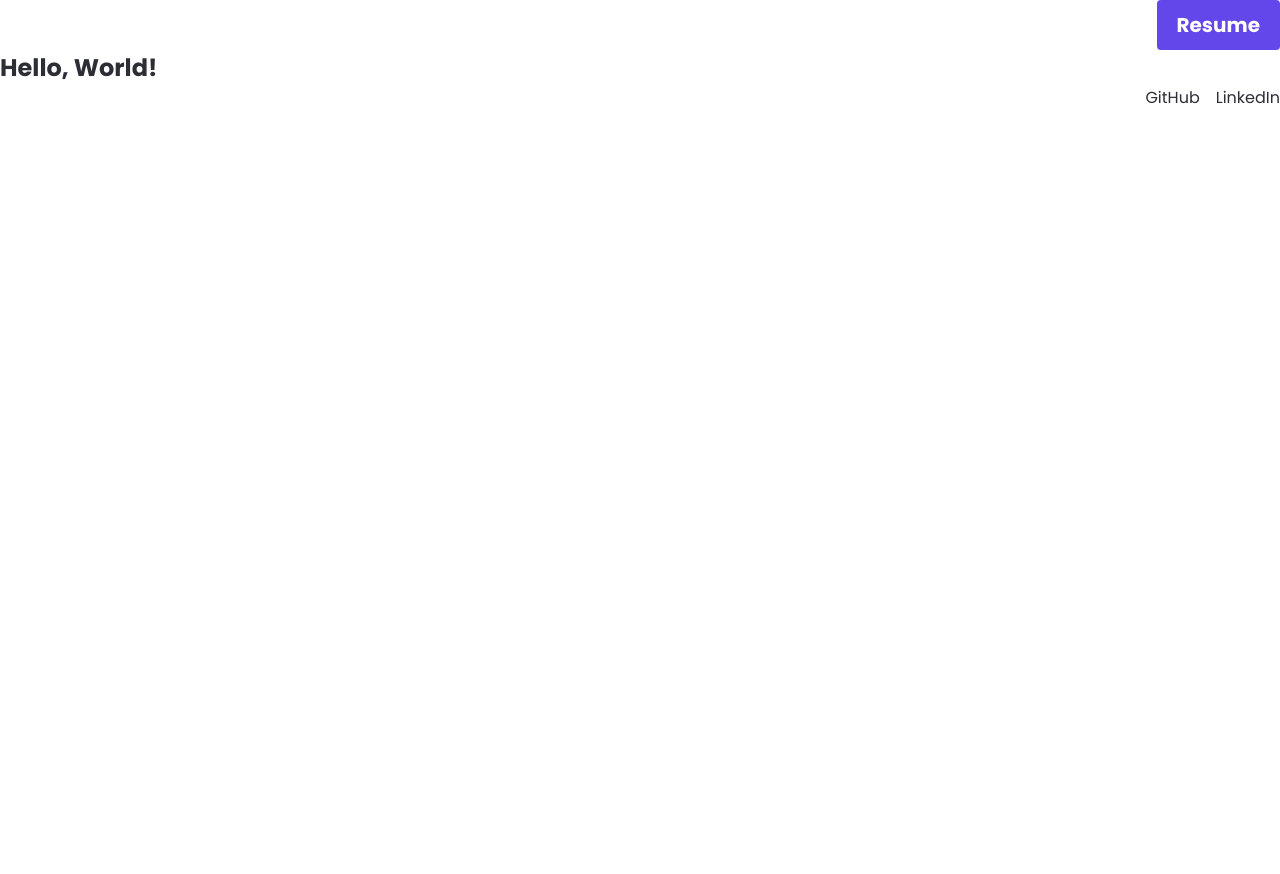
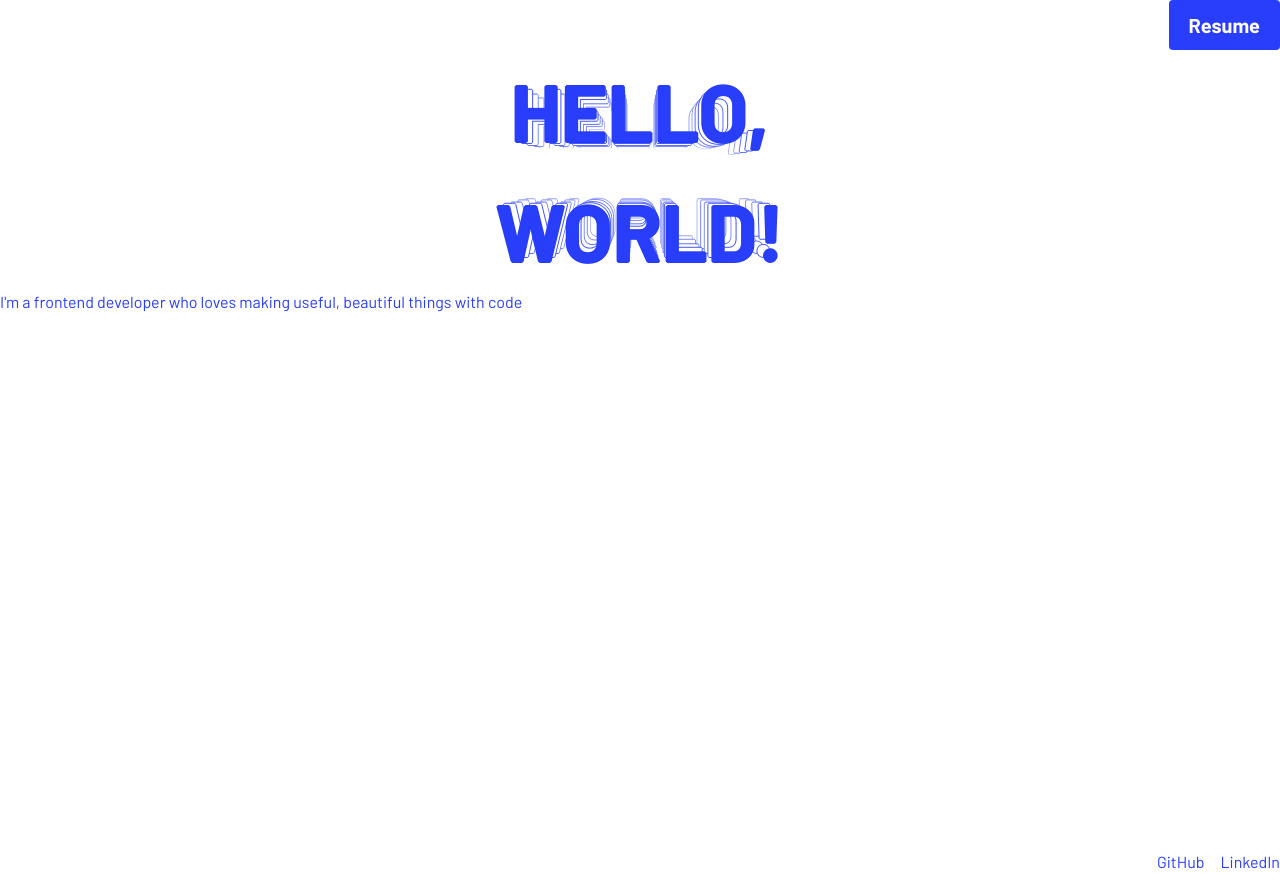
Before and after one commit to chonginator/benchong.dev, a Gatsby site: page / in a window 1280 px wide. Before the commit the page ends 800 px from the top, so only its background shows below. Built offline with nearby package versions, Linux system fonts and the light colour scheme; Gatsby itself is replaced by a stand-in of ours.

Commit message:
Added a silhouette text component for the hero section and updated the site colours

```diff
--- a/gatsby-config.js
+++ b/gatsby-config.js
@@ -32,7 +32,7 @@ module.exports = {
       resolve: `gatsby-plugin-google-fonts`,
       options: {
         fonts: [
-          `Poppins:400,700`
+          `Barlow:400,700`
         ],
         display: 'swap'
       }
--- a/package.json
+++ b/package.json
@@ -18,6 +18,7 @@
     "@mdx-js/mdx": "^1.6.22",
     "@mdx-js/react": "^1.6.22",
     "babel-plugin-styled-components": "^2.0.7",
+    "color": "^4.2.3",
     "gatsby": "^4.17.1",
     "gatsby-plugin-google-fonts": "^1.0.1",
     "gatsby-plugin-image": "^2.17.0",
--- a/src/components/Button/Button.js
+++ b/src/components/Button/Button.js
@@ -18,7 +18,7 @@ const ButtonWrapper = styled.button`
     font-size: 1.25rem;
     font-weight: ${WEIGHTS.bold};
     color: ${COLOURS.primary};
-    background-color: ${COLOURS.highlight};
+    background-color: ${COLOURS.text};
     border: none;
     border-radius: 4px;
     cursor: pointer;
--- a/src/components/Hero/Hero.js
+++ b/src/components/Hero/Hero.js
@@ -1,11 +1,20 @@
 import React from "react"
+import styled from "styled-components"
+
+import SilhouetteText from "../SilhouetteText"
 
 const Hero = () => {
     return (
-        <section>
-            <h1>Hello, World!</h1>
-        </section>
+        <HeroSection>
+            <SilhouetteText text="Hello, World!"/>
+            <p>I'm a frontend developer who loves making useful, beautiful things with code</p>
+        </HeroSection>
     )
 }
 
+const HeroSection = styled.section`
+    /* border: 1px solid red; */
+    height: 100vh;
+`
+
 export default Hero
--- a/src/components/Layout/Layout.js
+++ b/src/components/Layout/Layout.js
@@ -85,7 +85,7 @@ const GlobalStyle = createGlobalStyle`
 
     /* My global styles */
     body {
-        font-family: 'Poppins', sans-serif;
+        font-family: 'Barlow', sans-serif;
         background-color: ${COLOURS.primary};
         color: ${COLOURS.text};
     }
--- /dev/null
+++ b/src/components/SilhouetteText/SilhouetteText.js
@@ -0,0 +1,63 @@
+import React from "react"
+import styled from "styled-components"
+
+import { COLOURS, WEIGHTS } from "../../constants"
+const Color = require("color")
+
+const SilhouetteText = ({
+    text,
+    numLayers=5,
+    scaleFactor=.05,
+    lightenFactor=.10
+}) => {
+    const silhouettes = new Array(numLayers).fill(text).map(
+        (text, index) =>
+            <Silhouette
+                className="silhouette"
+                key={index}
+                index={index}
+                numLayers={numLayers}
+                scaleFactor={scaleFactor}
+                lightenFactor={lightenFactor}
+            >
+                {text.split(' ').map(word =>
+                    <>
+                        {word}
+                        <br></br>
+                    </>
+                )}
+            </Silhouette>
+    )
+
+    return (
+        <SilhouetteWrapper>
+            {silhouettes}
+        </SilhouetteWrapper>
+    )
+}
+
+const SilhouetteWrapper = styled.div`
+    display: grid;
+    justify-content: center;
+`
+
+const TEXT_COLOUR = Color.hsl(COLOURS.text)
+const Silhouette = styled.div`
+    grid-column: 1;
+    grid-row: 1;
+    font-size: 5rem;
+    font-weight: 700;
+    text-align: center;
+    z-index: ${p => p.numLayers - p.index};
+    transform: scale(${p => 1 - (p.index * p.scaleFactor)});
+    color: ${p => p.index === 0 ? COLOURS.text : COLOURS.primary};
+    text-shadow:
+        0 0 1px ${p => TEXT_COLOUR.lighten(p.index * p.lightenFactor)},
+        0 1px 0 ${p => TEXT_COLOUR.lighten(p.index * p.lightenFactor)},
+        -1px 0 0 ${p => TEXT_COLOUR.lighten(p.index * p.lightenFactor)},
+        0 -1px 0 ${p => TEXT_COLOUR.lighten(p.index * p.lightenFactor)},
+        1px 0 0 ${p => TEXT_COLOUR.lighten(p.index * p.lightenFactor)};
+    text-transform: uppercase;
+`
+
+export default SilhouetteText
--- /dev/null
+++ b/src/components/SilhouetteText/index.js
@@ -0,0 +1 @@
+export { default } from "./SilhouetteText"
--- a/src/constants.js
+++ b/src/constants.js
@@ -2,8 +2,8 @@ export const COLOURS = {
     primary: 'hsl(60deg, 100%, 100%)',
     secondary: 'hsl(240deg, 35%, 87%)',
     tertiary: '	hsl(0deg, 72%, 62%)',
-    highlight: 'hsl(250deg, 80%, 60%)',
-    text: '	hsl(233deg, 9%, 19%)'
+    // highlight: 'hsl(234deg, 95%, 57%)',
+    text: 'hsl(234deg, 95%, 57%)'
 }
 
 export const WEIGHTS = {
```
Also changed, not shown: 1 other file.
